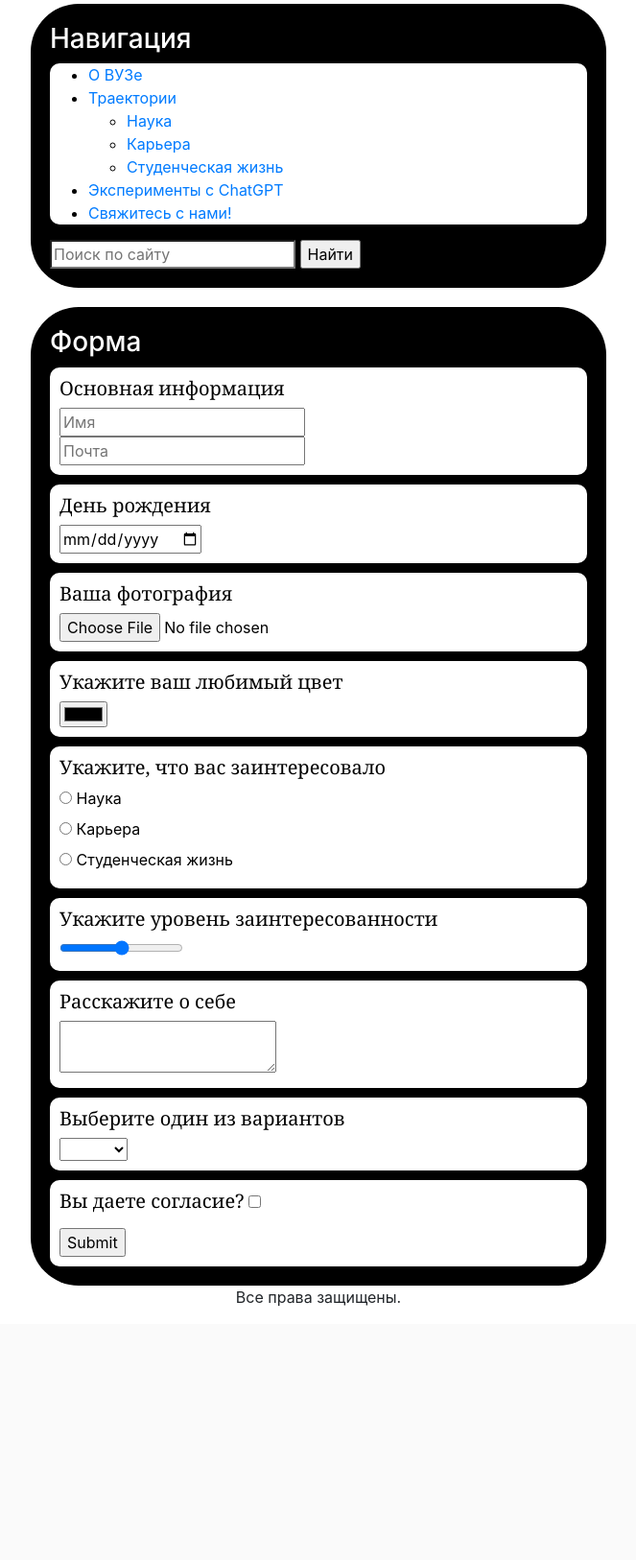
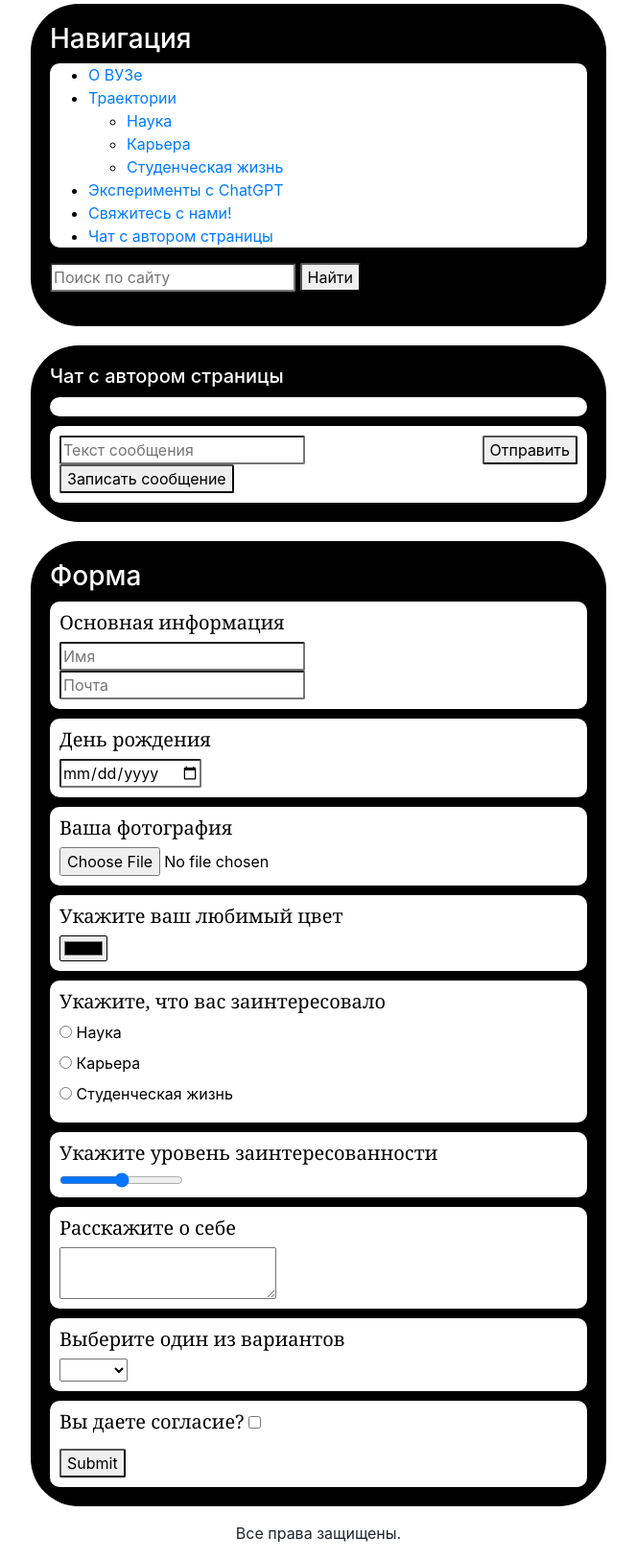
Before and after one commit to PavelGem-13g/web-courses-miem, a web app: file src/form.html in a window 1280 px wide. Shown: the part 112-1738 px from the top of the page at 96% size, without its empty margins (308-971 px from the left). Before the commit the page ends 1473 px from the top, so only its background shows below. Run offline with its HTML, style and script files only (its server is not run), Linux system fonts and the light colour scheme.

Commit message:
add chat

```diff
--- a/src/css/style.css
+++ b/src/css/style.css
@@ -140,3 +140,6 @@ h1{
 
     background-color: blue;
 }
+input{
+    border-radius: 2px;
+}
--- a/src/form.html
+++ b/src/form.html
@@ -1,4 +1,4 @@
-<!DOCTYPE html>
+
 <html>
 
 <head>
@@ -7,12 +7,13 @@
     <link rel="icon" href="ico/66d9d2d54bebdc4e16942412c97b622c.png">
 
     <meta charset-"utf-8">
-    <meta name="viewport" content="width-device-width, initial-scale-1.0">
     <meta name="keywords" content="форма, htmi, miem">
     <meta name="description" content="first page">
     <meta name="author" content="Pashentsev Pavel" )>
     <meta property="og:image" content="https://github.com/PavelGem-13g/web-courses-miem/blob/main/59193313.jpeg">
     <meta property="og:title" content="О своем опыте обучении">
+
+    <script src="js/chat.js"></script>
 
     <title>
         Форма
@@ -48,6 +49,7 @@
             </li>
             <li><a href="index.html#exp"> Эксперименты с ChatGPT</a></li>
             <li><a href="index.html#form"> Свяжитесь с нами!</a></li>
+            <li><a href="form.html#chating"> Чат с автором страницы</a></li>
         </ul>
 
         <form action="/serverscript" method="get">
@@ -57,6 +59,23 @@
     </nav>
 
     <main>
+
+        <section class="multi_blcok" id = "chating">
+            <h5>
+                Чат с автором страницы
+            </h5>
+
+            <div class="block" id="messagebox">
+
+            </div>
+
+            <div class="block">
+                <input type="text" name="chat" id="textchat" placeholder="Текст сообщения">
+                <input type="submit" name="chat" id="sendbutton" value="Отправить">
+                <input type="submit" name="voice" value="Записать сообщение">
+            </div>
+        </section>
+
         <form action="/serverscript" method="post">
             <section class="multi_blcok">
                 <h3>
--- a/src/index.html
+++ b/src/index.html
@@ -53,6 +53,7 @@
             </li>
             <li><a href="#exp"> Эксперименты с ChatGPT</a></li>
             <li><a href="#form"> Свяжитесь с нами!</a></li>
+            <li><a href="form.html#chating"> Чат с автором страницы</a></li>
         </ul>
 
         <form action="/serverscript" method="get">
--- /dev/null
+++ b/src/js/chat.js
@@ -0,0 +1,11 @@
+let messagebox = document.querySelector("#messagebox")
+let sendbutton = document.querySelector("#sendbutton")
+let textchat = document.querySelector("#textchat")
+console.log(textchat)
+
+sendbutton.onclick = (event) =>{
+  let message = document.createElement("p");
+  textchat = document.querySelector("#textchat");
+  message.innerHTML = textchat.value;
+  messagebox.append(message);
+}
```
Also changed, not shown: src/ico/4629782.png (added).
